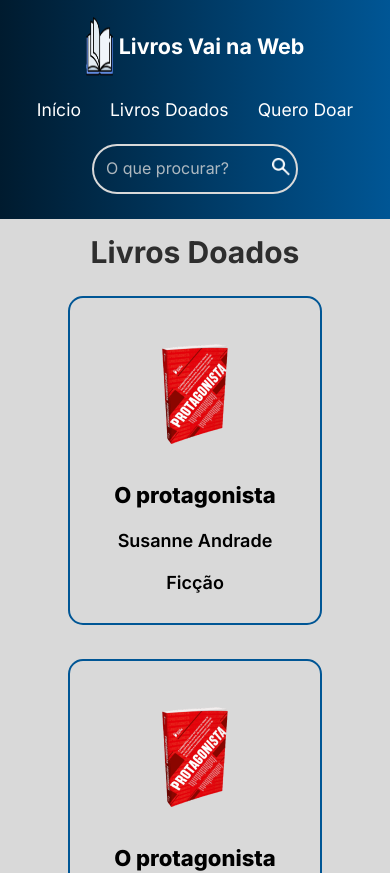
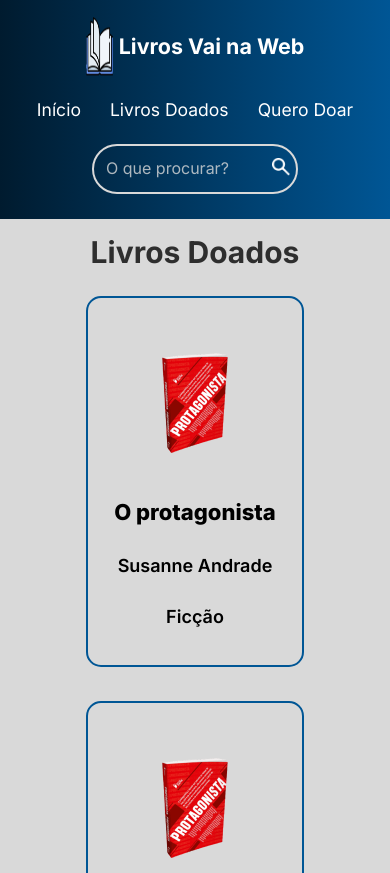
Before and after one commit to WellingtonMachadoBelo/livrariaVaiNaWeb, a React (Vite) app: page /doados in a window 390 px wide. Shown: the top 873 px of the page. Built offline with nearby package versions, Linux system fonts and the light colour scheme.

Commit message:
Atualização no responsivo

```diff
--- a/src/pages/Doados/doados.module.scss
+++ b/src/pages/Doados/doados.module.scss
@@ -137,13 +137,13 @@
   }
 }
 
-@media (max-width: 420px){
+@media (max-width: 460px){
   .mainDoados{
-    height: 100vh;
+    height: 110vh;
   }
   .articleDoados{
-    width: 65vw;
-    height: 39vh;
+    width: 56vw;
+    height: 44vh;
 
 
     h3{
--- a/src/pages/Inicio/Inicio.module.scss
+++ b/src/pages/Inicio/Inicio.module.scss
@@ -173,7 +173,7 @@
   }
 }
 
-  @media (max-width: 420px){
+  @media (max-width: 460px){
    .sectionOneMain  h2{
       width: 75%;
       font-size: 28px;
--- a/src/pages/Quero_Doar/queroDoar.module.scss
+++ b/src/pages/Quero_Doar/queroDoar.module.scss
@@ -117,7 +117,7 @@ cursor: pointer;
 
 }
 
-@media (max-width: 420px){
+@media (max-width: 460px){
   .mainQueroDoar{
     height: 88vh;
   }
```
